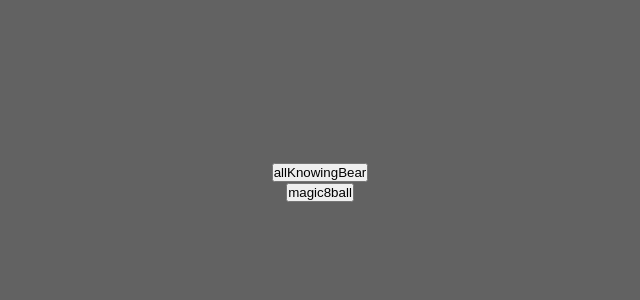
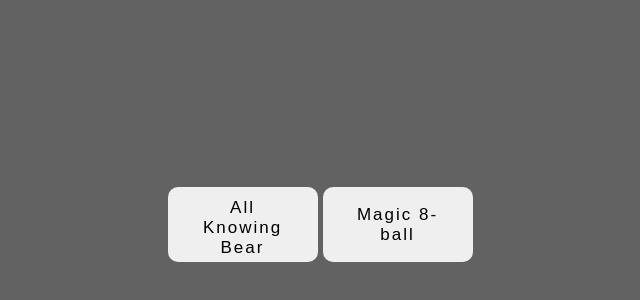
Before and after one commit to czarsbenemoriendi/allKnowingBear, a website: page index.html in a window 1280 px wide. Shown: the part 498-798 px from the top of the page, without its empty margins (320-960 px from the left). Drawn offline with Linux system fonts and the light colour scheme.

Commit message:
minor changes

```diff
--- a/index.html
+++ b/index.html
@@ -48,8 +48,8 @@
 				</div>
 			</div>
 			<div class="buttons">
-				<button id="bear">allKnowingBear</button>
-				<button id="ball">magic8ball</button>
+				<button id="bear">All Knowing Bear</button>
+				<button id="ball">Magic 8-ball</button>
 			</div>
 		</div>
 		<script src="./dist/js/main.min.js"></script>
--- a/src/sass/style.scss
+++ b/src/sass/style.scss
@@ -13,6 +13,37 @@ body {
 	font-family: 'Roboto', sans-serif;
 	background-color: rgb(98, 98, 98);
 }
+// buttons
+.buttons {
+	position: absolute;
+	bottom: 90px;
+	display: flex;
+	justify-content: center;
+	align-items: center;
+
+	gap: 5px;
+}
+#bear,
+#ball {
+	display: inline-block;
+	padding: 10px 20px;
+	height: 75px;
+	width: 150px;
+	font-size: 17px;
+	text-align: center;
+	letter-spacing: 2px;
+	border-radius: 10px;
+	border: solid 1px transparent;
+}
+
+#bear:hover,
+#bear:active,
+#ball:hover,
+#ball:active {
+	box-shadow: 0 0.5em 0.5em -0.4em white;
+	transform: translateY(-0.25em);
+}
+
 .show {
 	display: inline-block !important;
 }
@@ -88,11 +119,6 @@ body {
 }
 .shake-animation {
 	animation: shake 1s 1;
-}
-
-.buttons {
-	position: absolute;
-	bottom: 150px;
 }
 
 // bear
```
Also changed, not shown: dist/css/style.min.css.
